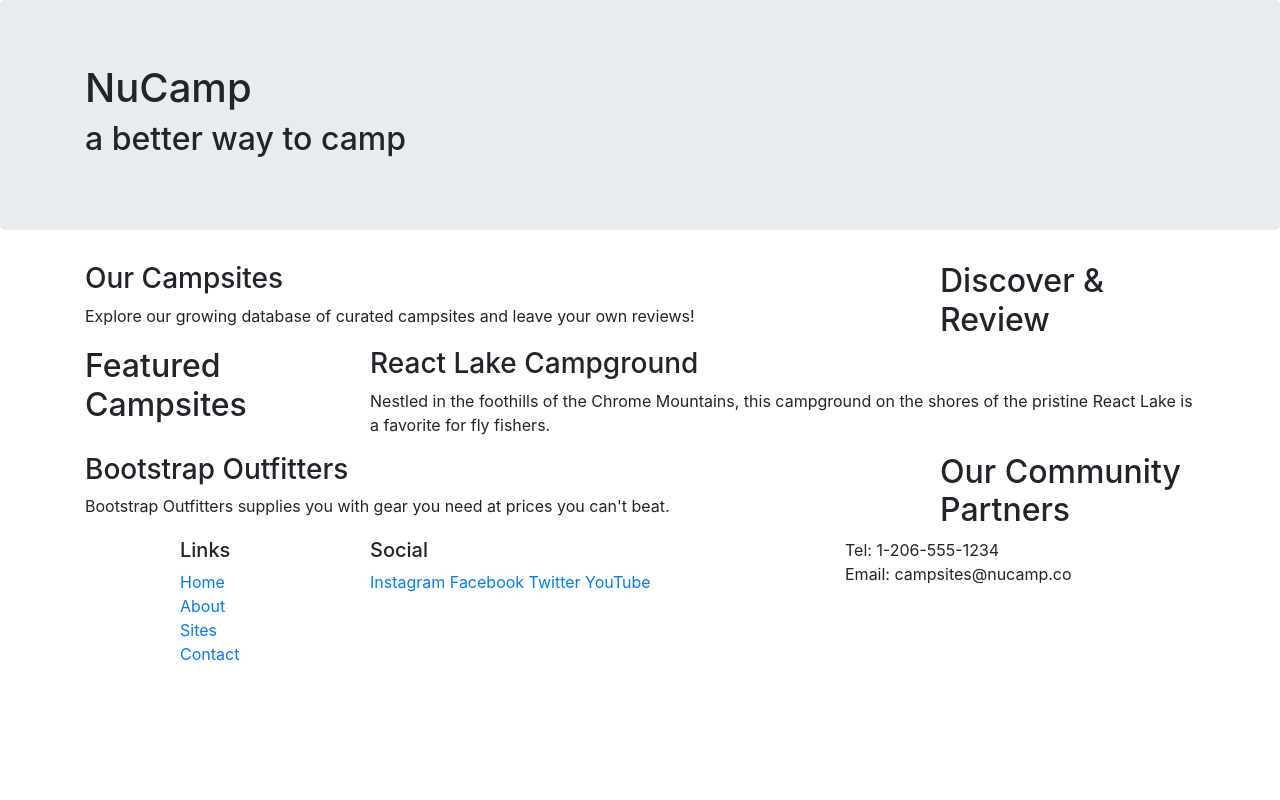
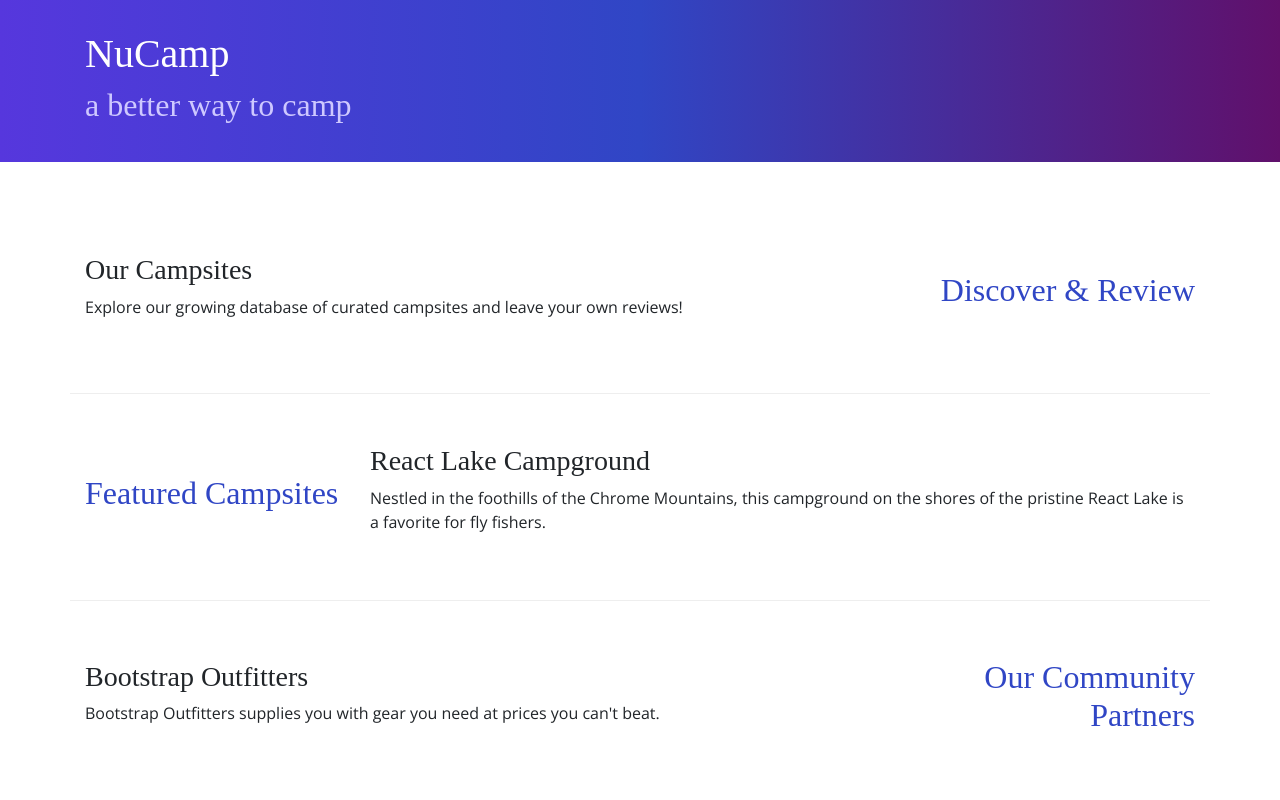
Before and after one commit to chrtravels/nucamp-bootstrap, a website: page index.html in a window 1280 px wide. Shown: the top 800 px of the page. Drawn offline with nearby package versions, Linux system fonts and the light colour scheme.

Commit message:
Adding Custom sytles

```diff
--- /dev/null
+++ b/css/styles.css
@@ -0,0 +1,32 @@
+body {
+  font-family: "Open Sans", sans-serif;
+}
+
+h1, h2, h3 {
+  font-family: "Lobster, cursive";
+}
+
+h2 {
+  color: #3046C5;
+}
+
+header h2 {
+  color: #CEC8FF;
+}
+
+footer {
+  background-image: linear-gradient(#CEC8FF, white);
+  padding: 20px 0;
+}
+
+.jumbotron {
+  padding: 30px;
+  background-image: linear-gradient(to right, #5637DD, #3046C5, #60106B);
+  color: white;
+}
+
+.row-content {
+  padding: 50px 0;
+  border-bottom: 1px ridge;
+  min-height: 200px;
+}
--- a/index.html
+++ b/index.html
@@ -8,12 +8,15 @@
      <!-- Bootstrap CSS -->
      <link rel="stylesheet" href="node_modules/bootstrap/dist/css/bootstrap.min.css" />
 
+     <link rel="stylesheet" href="https://fonts.googleapis.com/css?family=Lobster|Open+Sans" />
+     <link rel="stylesheet" href="css/styles.css" />
+
     <title>NuCamp: A Better Way To Camp</title>
   </head>
 
   <body>
 
-    <header class="jumbotron">
+    <header class="jumbotron jumbotron-fluid">
         <div class="container">
           <div class="row">
             <div class="col">
@@ -25,9 +28,9 @@
     </header>
 
     <div class="container">
-      <div class="row">
+      <div class="row row-content align-items-center">
         <div class="col-sm-4 order-sm-last col-md-3">
-          <h2>Discover & Review</h2>
+          <h2 class="text-sm-right">Discover & Review</h2>
         </div>
         <div class="col">
         <h3>Our Campsites</h3>
@@ -35,7 +38,7 @@
       </div>
     </div>
 
-    <div class="row">
+    <div class="row row-content align-items-center">
       <div class="col-sm-4 col-md-3">
         <h2>Featured Campsites</h2>
       </div>
@@ -45,9 +48,9 @@
       </div>
     </div>
 
-    <div class="row">
+    <div class="row row-content align-items-center">
       <div class="col-sm-4 order-sm-last col-md-3">
-        <h2>Our Community Partners</h2>
+        <h2 class="text-sm-right">Our Community Partners</h2>
       </div>
       <div class="col">
         <h3>Bootstrap Outfitters</h3>
@@ -68,14 +71,14 @@
                   <li><a href="#">Contact</a></li>
               </ul>
             </div>
-          <div class="col-6 col-sm-5">
+          <div class="col-6 col-sm-5 text-center">
             <h5>Social</h5>
             <a href="http://instagram.com/">Instagram</a>
             <a href="http://facebook.com/">Facebook</a>
             <a href="http://twitter.com/">Twitter</a>
             <a href="http://youtube.com/">YouTube</a>
           </div>
-          <div class="col-sm-4">
+          <div class="col-sm-4 text-center">
             Tel: 1-206-555-1234<br />
             Email: campsites@nucamp.co
           </div>
```
